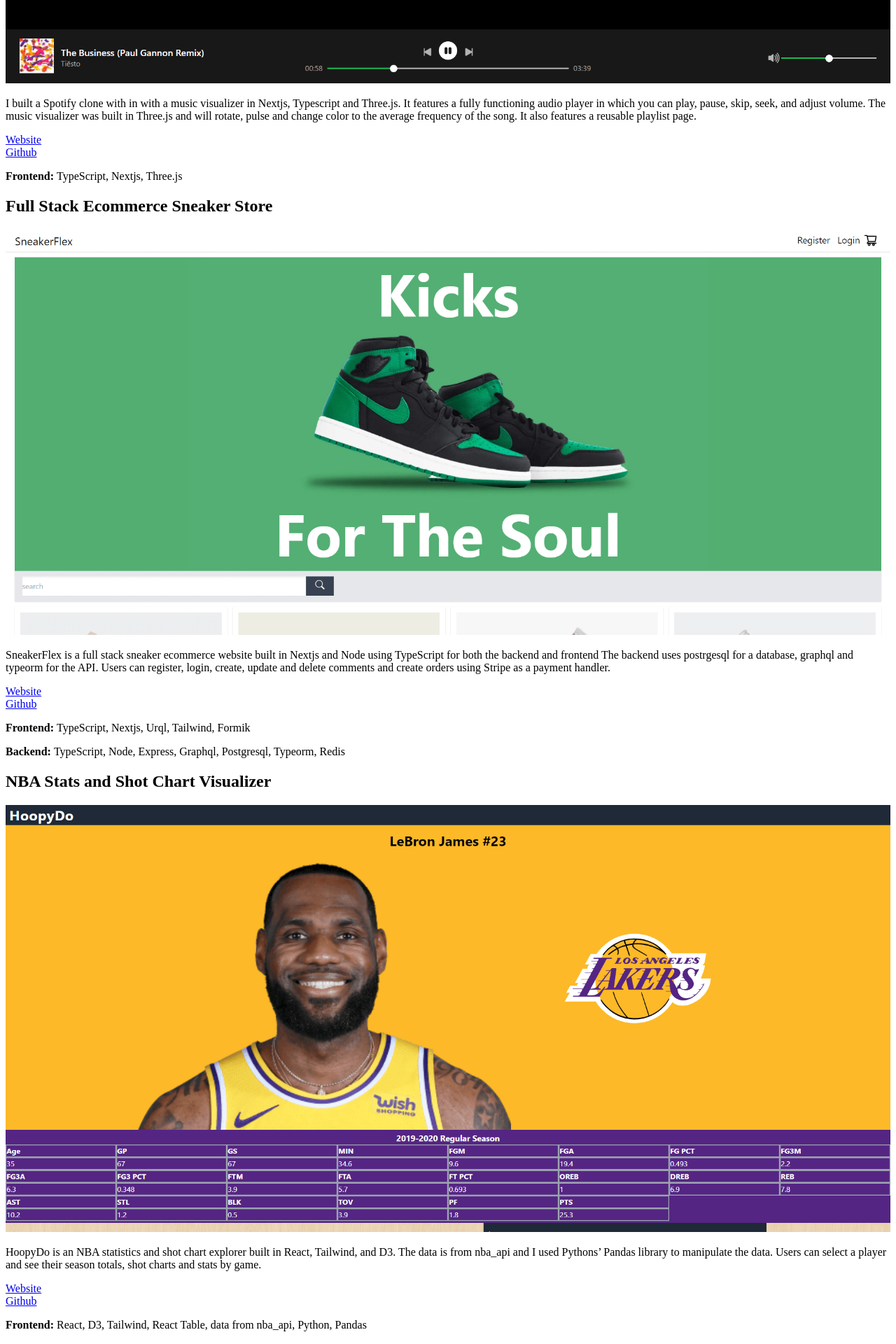
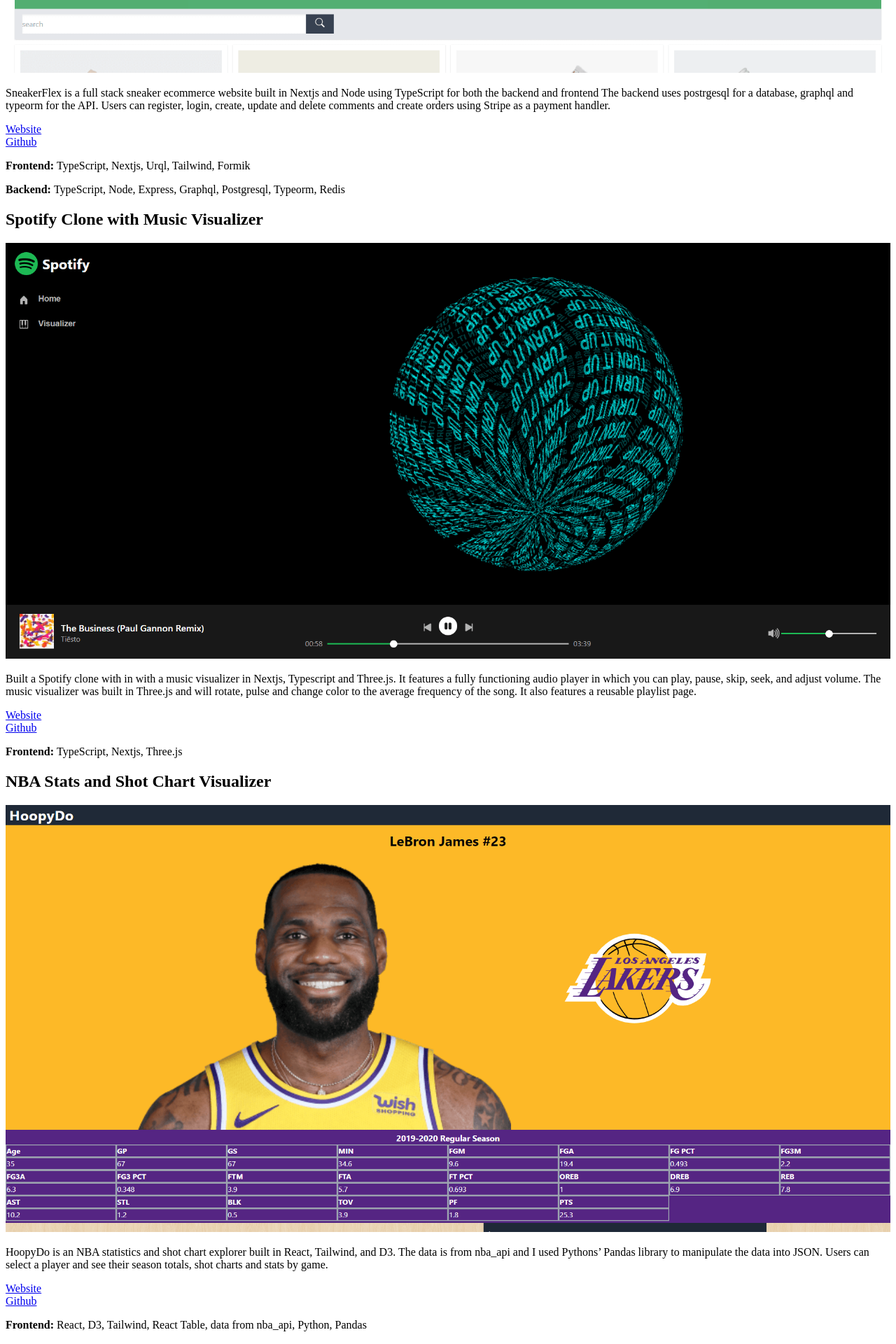
Before and after one commit to anxietyattacked/portfolio-v2, a Next.js app: page / in a window 1280 px wide. Shown: the part 1900-3820 px from the top of the page at 70% size. Built offline with nearby package versions, Linux system fonts and the light colour scheme.

Commit message:
order change

```diff
--- a/data/projectInfo.js
+++ b/data/projectInfo.js
@@ -1,14 +1,4 @@
 export const projectData = [
-  {
-    name: "Spotify Clone with Music Visualizer",
-    image: "/images/spotify.png",
-    info: "I built a Spotify clone with in with a music visualizer in Nextjs, Typescript and Three.js. It features a fully functioning  audio player in which you can play, pause, skip, seek, and adjust volume. The music visualizer was built in Three.js and will rotate, pulse and change color to the average frequency of the song. It also features a reusable playlist page.",
-    tech: "TypeScript, Nextjs, Three.js",
-    ghLink: "https://github.com/anxietyattacked/spotify-clone",
-    Link: "https://spotify-clone-beryl.vercel.app/",
-    iWidth: 1920,
-    iHeight: 902,
-  },
   {
     name: "Full Stack Ecommerce Sneaker Store",
     image: "/images/SneakerFlex.png",
@@ -21,9 +11,20 @@ export const projectData = [
     iHeight: 880,
   },
   {
+    name: "Spotify Clone with Music Visualizer",
+    image: "/images/spotify.png",
+    info: "Built a Spotify clone with in with a music visualizer in Nextjs, Typescript and Three.js. It features a fully functioning  audio player in which you can play, pause, skip, seek, and adjust volume. The music visualizer was built in Three.js and will rotate, pulse and change color to the average frequency of the song. It also features a reusable playlist page.",
+    tech: "TypeScript, Nextjs, Three.js",
+    ghLink: "https://github.com/anxietyattacked/spotify-clone",
+    Link: "https://spotify-clone-beryl.vercel.app/",
+    iWidth: 1920,
+    iHeight: 902,
+  },
+
+  {
     name: "NBA Stats and Shot Chart Visualizer",
     image: "/images/HoopyDo.png",
-    info: "HoopyDo is an NBA statistics and shot chart explorer built in React, Tailwind, and D3. The data is from nba_api and I used Pythons’ Pandas library to manipulate the data. Users can select a player and see their season totals, shot charts and stats by game.",
+    info: "HoopyDo is an NBA statistics and shot chart explorer built in React, Tailwind, and D3. The data is from nba_api and I used Pythons’ Pandas library to manipulate the data into JSON. Users can select a player and see their season totals, shot charts and stats by game.",
     tech: "React, D3, Tailwind, React Table, data from nba_api, Python, Pandas",
     ghLink: "https://github.com/anxiety,attacked/NBA-Stats-Dashboard",
     Link: "https://naughty-neumann-fb4b06.netlify.app/",
```
